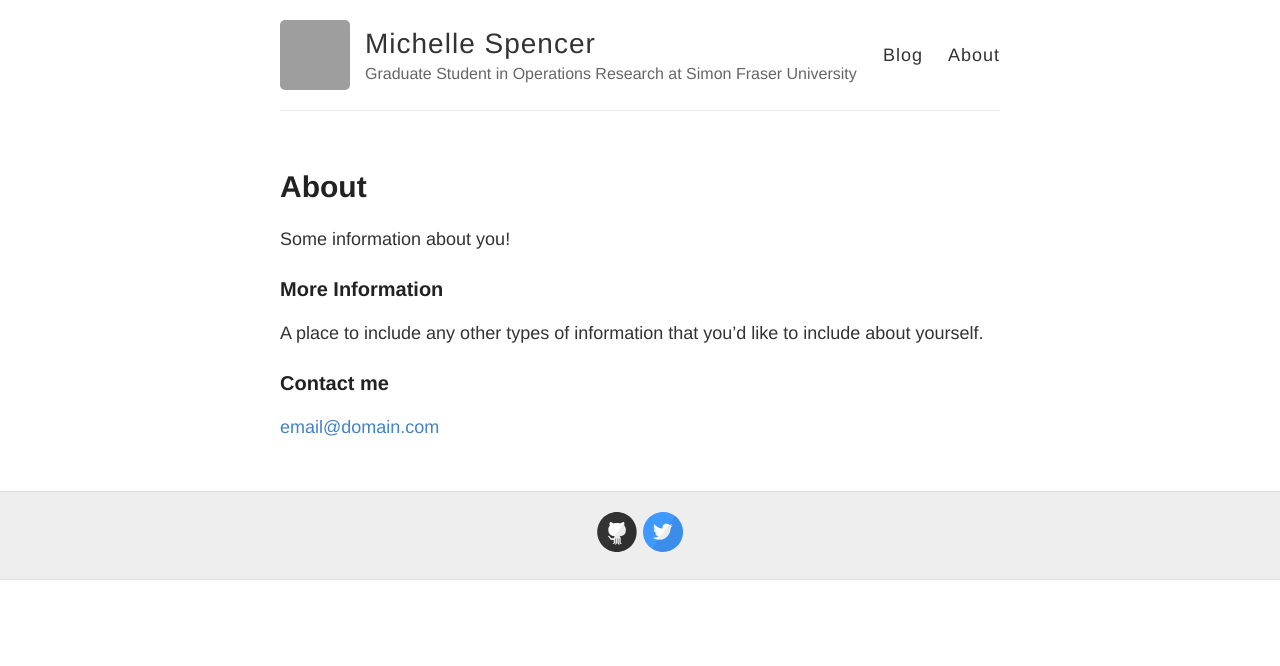
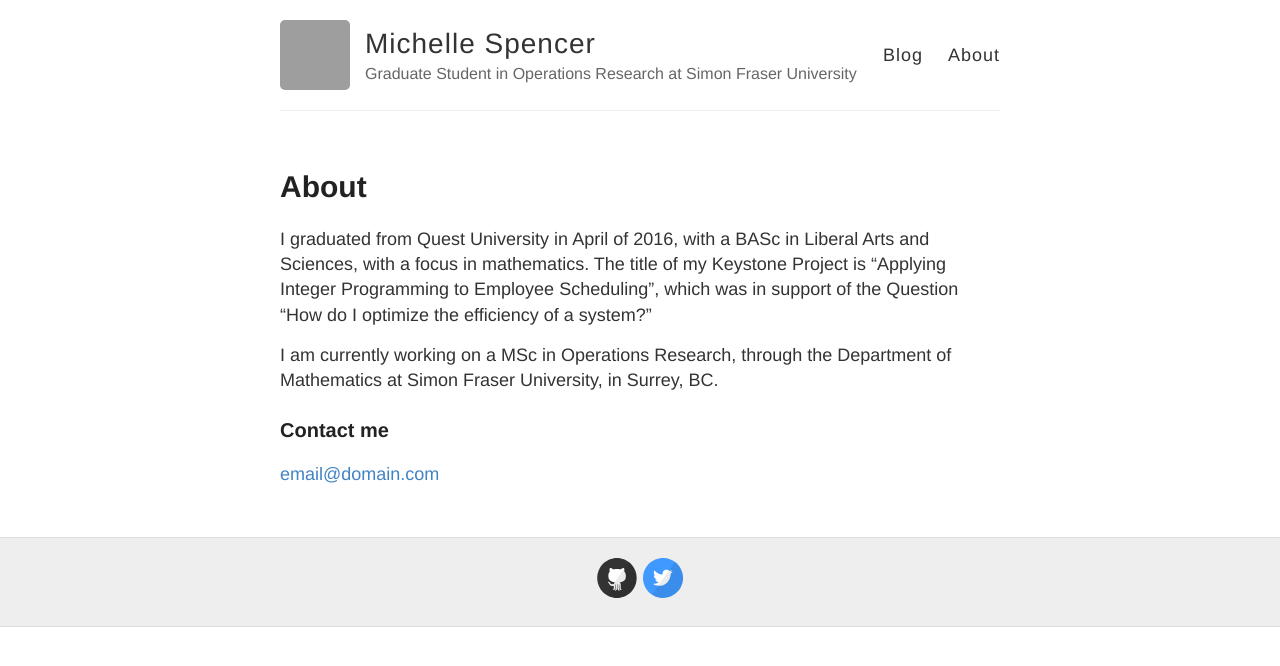
Before and after one commit to mrosespencer/mrosespencer.github.io, a Jekyll site: the page built from about.md, in a window 1280 px wide. Shown: the top 666 px of the page. Built offline with Jekyll 4.4.1, drawn with Linux system fonts in a browser that asks for light colours; grey boxes are pictures that could not be loaded.

Commit message:
Update about.md

```diff
--- a/about.md
+++ b/about.md
@@ -4,11 +4,9 @@ title: About
 permalink: /about/
 ---
 
-Some information about you!
+I graduated from Quest University in April of 2016, with a BASc in Liberal Arts and Sciences, with a focus in mathematics. The title of my Keystone Project is "Applying Integer Programming to Employee Scheduling", which was in support of the Question  "How do I optimize the efficiency of a system?"
 
-### More Information
-
-A place to include any other types of information that you'd like to include about yourself.
+I am currently working on a MSc in Operations Research, through the Department of Mathematics at Simon Fraser University, in Surrey, BC.
 
 ### Contact me
 
```
